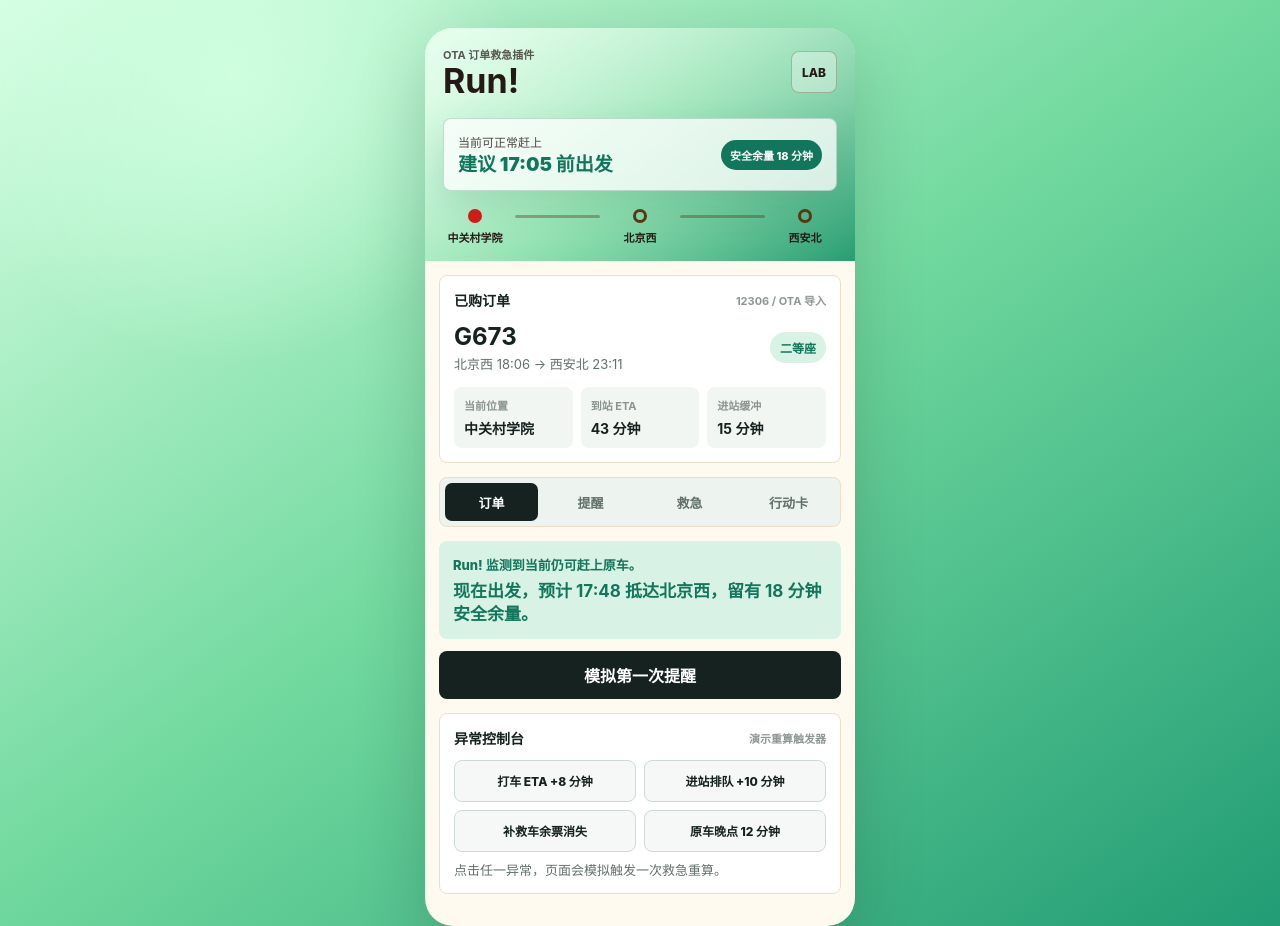
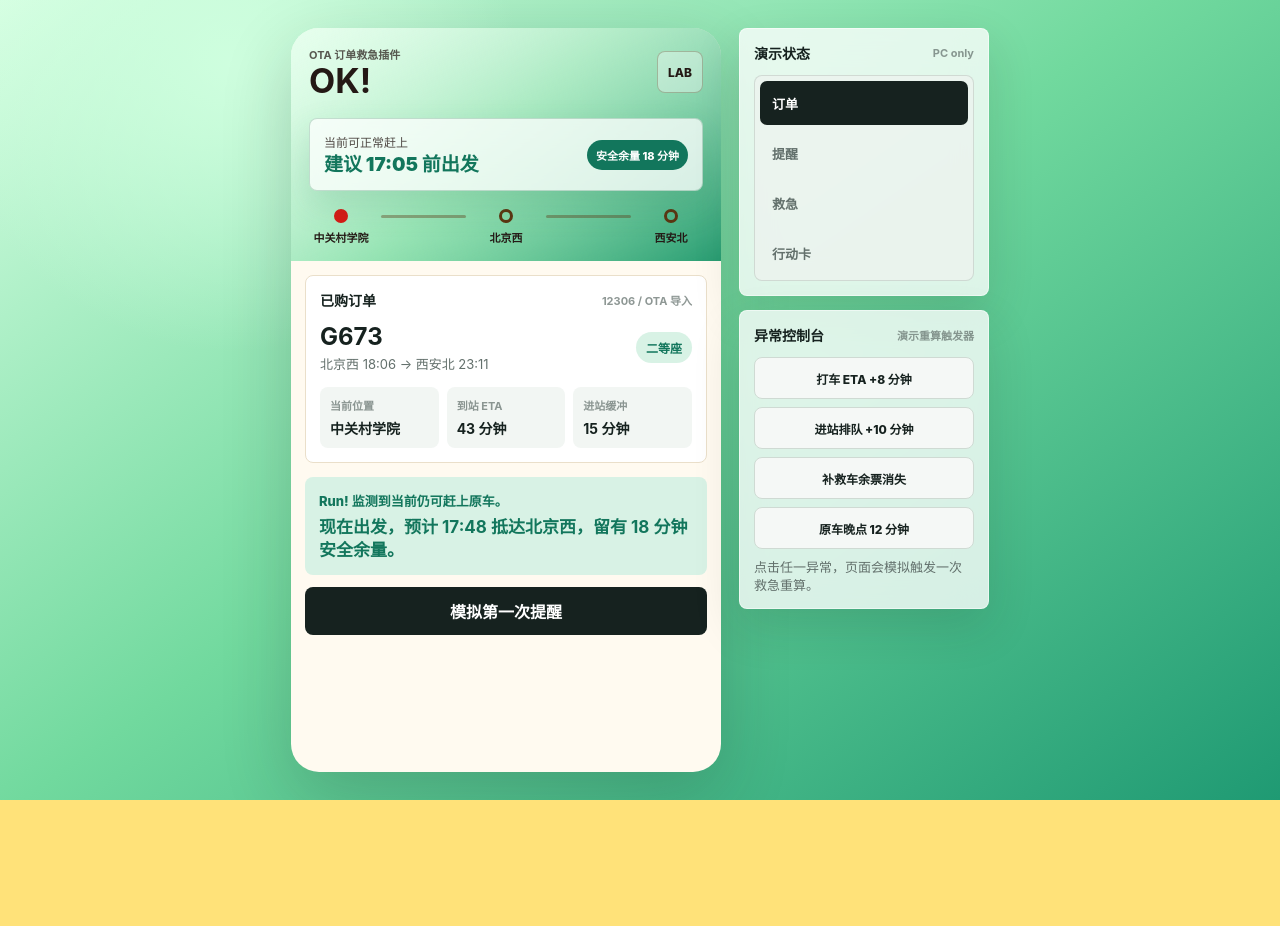
Before and after one commit to sumikkys/Run, a plain HTML site: page src/frontend/index.html in a window 1280 px wide. Shown: the top 926 px of the page. After the commit the page ends 800 px from the top, so only its background shows below. Drawn offline with Linux system fonts and the light colour scheme.

Commit message:
修改body结构

```diff
--- a/src/frontend/app.js
+++ b/src/frontend/app.js
@@ -1,5 +1,6 @@
 const stageMeta = {
   safe: {
+    brand: "OK!",
     label: "当前可正常赶上",
     title: "建议 17:05 前出发",
     pill: "安全余量 18 分钟",
@@ -8,6 +9,7 @@ const stageMeta = {
     theme: "safe",
   },
   first: {
+    brand: "Run!",
     label: "第一次提醒",
     title: "现在出发还来得及",
     pill: "请立即决策",
@@ -16,6 +18,7 @@ const stageMeta = {
     theme: "warn",
   },
   failed: {
+    brand: "Run!",
     label: "原站方案已失效",
     title: "启动出行救急",
     pill: "赶上概率 < 20%",
@@ -24,6 +27,7 @@ const stageMeta = {
     theme: "danger",
   },
   action: {
+    brand: "Covered!",
     label: "已找到最小损失方案",
     title: "去石家庄接回原车",
     pill: "成功概率 78%",
@@ -41,6 +45,7 @@ const panels = {
 };
 
 const statusCard = document.querySelector("#statusCard");
+const brandTitle = document.querySelector("#brandTitle");
 const statusLabel = document.querySelector("#statusLabel");
 const statusTitle = document.querySelector("#statusTitle");
 const statusPill = document.querySelector("#statusPill");
@@ -63,6 +68,7 @@ function setStage(stage) {
   });
 
   statusLabel.textContent = meta.label;
+  brandTitle.textContent = meta.brand;
   statusTitle.textContent = meta.title;
   statusPill.textContent = meta.pill;
   etaText.textContent = meta.eta;
--- a/src/frontend/index.html
+++ b/src/frontend/index.html
@@ -7,12 +7,13 @@
     <link rel="stylesheet" href="./styles.css" />
   </head>
   <body>
+    <div class="demo-stage">
       <main class="phone-shell" aria-label="Run 出行救急移动端概念页">
         <section class="hero">
           <div class="topbar">
             <div>
               <p class="eyebrow">OTA 订单救急插件</p>
-            <h1>Run!</h1>
+              <h1 id="brandTitle">OK!</h1>
             </div>
             <button class="icon-button" type="button" aria-label="打开实验室" data-open-lab>
               <span aria-hidden="true">LAB</span>
@@ -73,13 +74,6 @@
               </div>
             </div>
           </article>
-
-        <nav class="scenario-tabs" aria-label="Demo 状态切换">
-          <button type="button" class="active" data-stage="safe">订单</button>
-          <button type="button" data-stage="first">提醒</button>
-          <button type="button" data-stage="failed">救急</button>
-          <button type="button" data-stage="action">行动卡</button>
-        </nav>
 
           <section class="panel active" id="safePanel">
             <div class="notice good">
@@ -194,20 +188,6 @@
               </div>
             </article>
           </section>
-
-        <section class="demo-console" aria-label="演示异常控制台">
-          <div class="section-title">
-            <p>异常控制台</p>
-            <span>演示重算触发器</span>
-          </div>
-          <div class="console-grid">
-            <button type="button" data-console="eta">打车 ETA +8 分钟</button>
-            <button type="button" data-console="queue">进站排队 +10 分钟</button>
-            <button type="button" data-console="ticket">补救车余票消失</button>
-            <button type="button" data-console="delay">原车晚点 12 分钟</button>
-          </div>
-          <p id="consoleResult">点击任一异常，页面会模拟触发一次救急重算。</p>
-        </section>
         </section>
 
         <aside class="lab-drawer" id="labDrawer" aria-hidden="true">
@@ -240,6 +220,36 @@
         </aside>
       </main>
 
+      <aside class="presenter-rail" aria-label="PC 演示控制面板">
+        <div class="presenter-card">
+          <div class="section-title">
+            <p>演示状态</p>
+            <span>PC only</span>
+          </div>
+          <nav class="scenario-tabs" aria-label="Demo 状态切换">
+            <button type="button" class="active" data-stage="safe">订单</button>
+            <button type="button" data-stage="first">提醒</button>
+            <button type="button" data-stage="failed">救急</button>
+            <button type="button" data-stage="action">行动卡</button>
+          </nav>
+        </div>
+
+        <section class="demo-console" aria-label="演示异常控制台">
+          <div class="section-title">
+            <p>异常控制台</p>
+            <span>演示重算触发器</span>
+          </div>
+          <div class="console-grid">
+            <button type="button" data-console="eta">打车 ETA +8 分钟</button>
+            <button type="button" data-console="queue">进站排队 +10 分钟</button>
+            <button type="button" data-console="ticket">补救车余票消失</button>
+            <button type="button" data-console="delay">原车晚点 12 分钟</button>
+          </div>
+          <p id="consoleResult">点击任一异常，页面会模拟触发一次救急重算。</p>
+        </section>
+      </aside>
+    </div>
+
     <script src="./app.js"></script>
   </body>
 </html>
--- a/src/frontend/styles.css
+++ b/src/frontend/styles.css
@@ -24,6 +24,7 @@
 }
 
 body {
+  overflow: hidden;
   min-height: 100vh;
   margin: 0;
   background:
@@ -59,14 +60,24 @@ button {
   cursor: pointer;
 }
 
+.demo-stage {
+  width: 100%;
+}
+
 .phone-shell {
   position: relative;
   width: min(100%, 430px);
-  min-height: 100vh;
+  height: 100vh;
+  min-height: 0;
   margin: 0 auto;
-  overflow: hidden;
+  overflow-y: auto;
+  overscroll-behavior: contain;
   background: var(--paper);
   box-shadow: var(--shadow);
+}
+
+.presenter-rail {
+  display: none;
 }
 
 .hero {
@@ -342,7 +353,7 @@ h2 {
 
 .scenario-tabs {
   display: grid;
-  grid-template-columns: repeat(4, 1fr);
+  grid-template-columns: 1fr;
   gap: 6px;
   padding: 5px;
   border: 1px solid var(--line);
@@ -722,9 +733,71 @@ h2 {
     padding: 28px;
   }
 
+  .demo-stage {
+    display: flex;
+    align-items: flex-start;
+    justify-content: center;
+    gap: 18px;
+    width: min(100%, 724px);
+  }
+
   .phone-shell {
-    min-height: 860px;
+    flex: 1 1 430px;
+    min-width: 0;
+    max-width: 430px;
+    height: min(860px, calc(100vh - 56px));
+    min-height: 0;
+    margin: 0;
     border-radius: 28px;
+  }
+
+  .presenter-rail {
+    position: sticky;
+    top: 28px;
+    display: grid;
+    flex: 0 0 250px;
+    gap: 14px;
+  }
+
+  .presenter-card,
+  .presenter-rail .demo-console {
+    border: 1px solid rgba(255, 255, 255, 0.5);
+    border-radius: 8px;
+    background: rgba(255, 255, 255, 0.78);
+    box-shadow: 0 18px 48px rgba(22, 34, 31, 0.14);
+    backdrop-filter: blur(16px);
+  }
+
+  .presenter-card {
+    padding: 14px;
+  }
+
+  .presenter-rail .scenario-tabs {
+    grid-template-columns: 1fr;
+    margin: 0;
+    border-color: rgba(22, 34, 31, 0.12);
+    background: rgba(237, 243, 239, 0.78);
+  }
+
+  .presenter-rail .scenario-tabs button {
+    min-height: 44px;
+    text-align: left;
+    padding: 0 12px;
+  }
+
+  .presenter-rail .demo-console {
+    padding: 14px;
+    margin: 0;
+  }
+
+  .presenter-rail .console-grid {
+    grid-template-columns: 1fr;
+  }
+}
+
+@media (max-width: 699px) {
+  .presenter-rail {
+    display: none;
   }
 }
 
```
Lines whose indentation alone changed are shown as unchanged.
